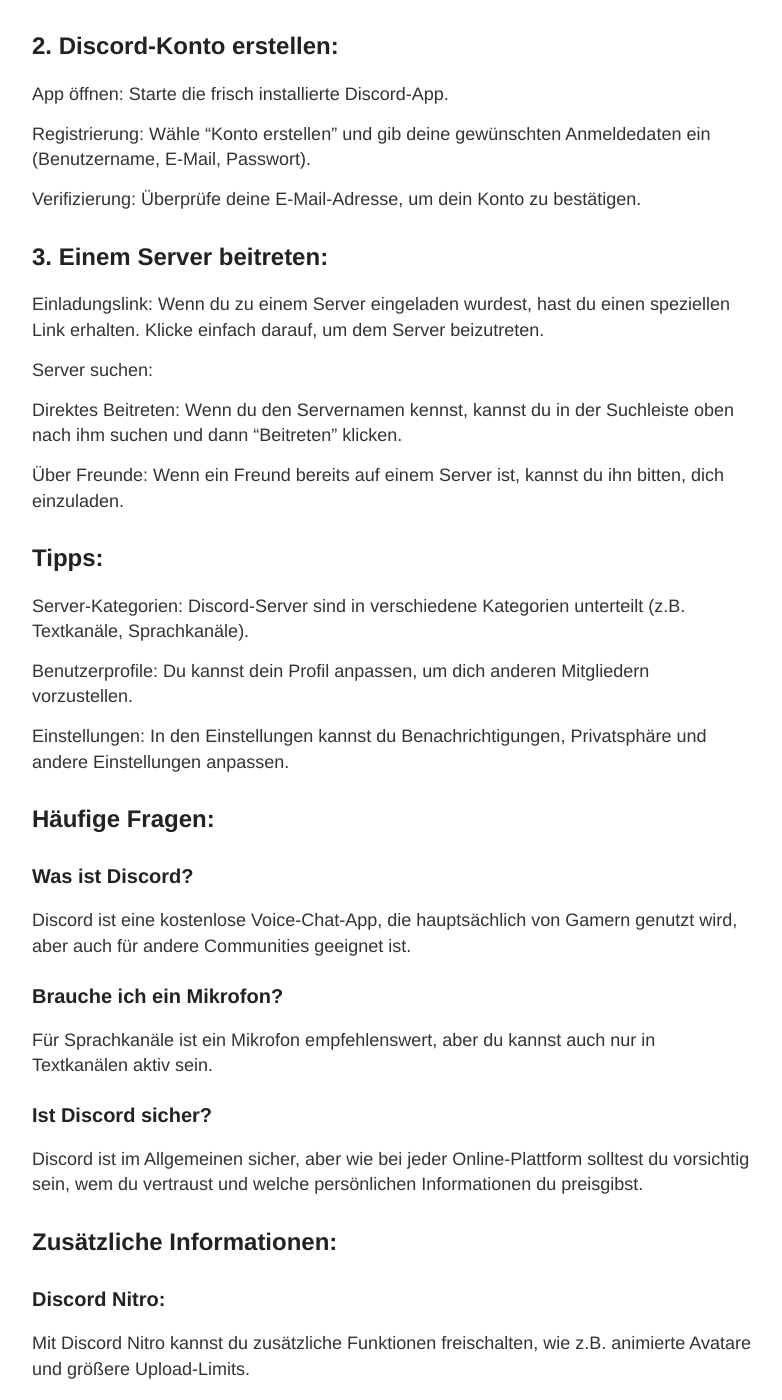
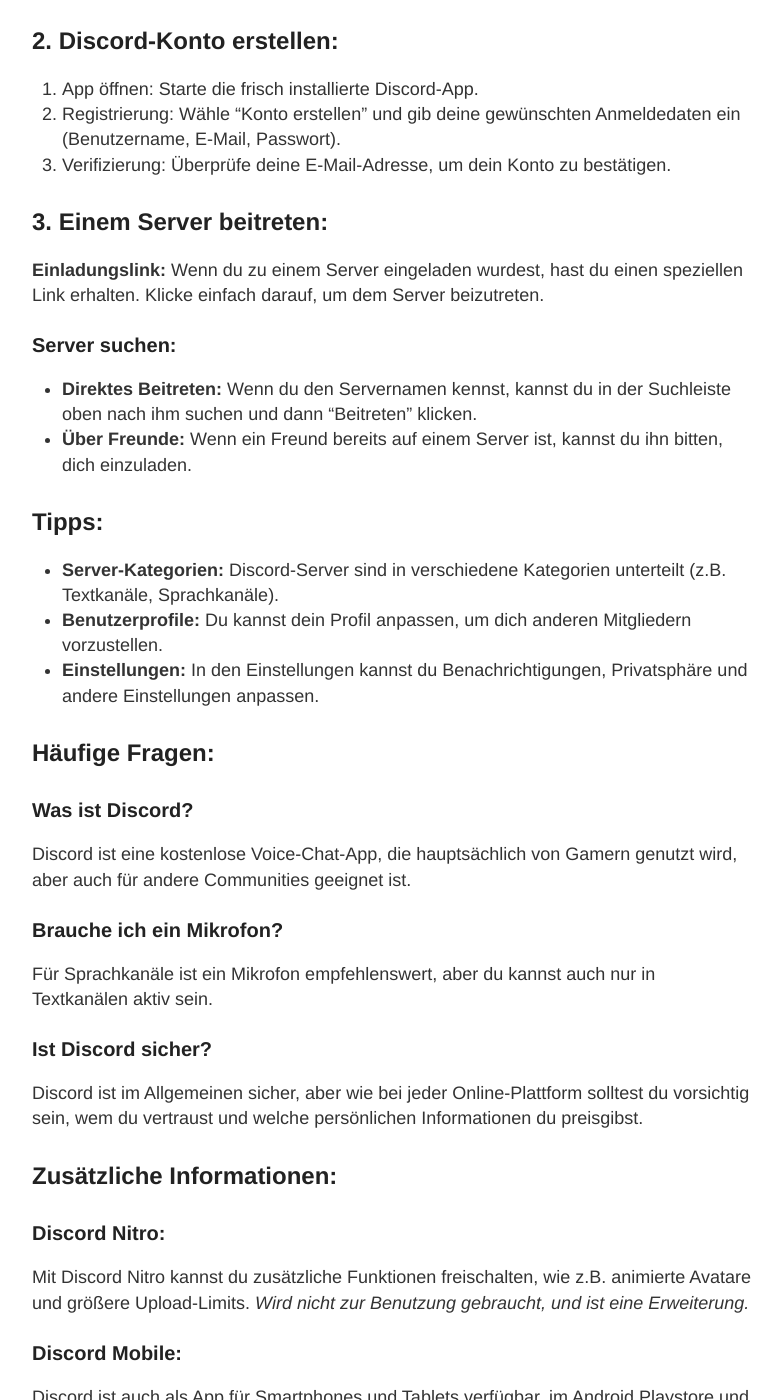
Before and after one commit to filstal/gingen, a Jekyll site: the page built from discord.md, in a window 1280 px wide and 1400 px high, scrolled down 511 px. Shown: the whole window, without its empty margins (248-1030 px from the left). Built offline with Jekyll 4.4.1, drawn with Linux system fonts in a browser that asks for light colours; some of the changed lines change nothing that is shown; some of the changed text lies outside the part shown.

Commit message:
Update discord.md

```diff
--- a/discord.md
+++ b/discord.md
@@ -8,37 +8,30 @@
 
 ## 1. Discord herunterladen und installieren:
 
-Besuche die offizielle Discord-Website: Gehe in deinem Browser zu https://discord.com/
-
-Lade die App herunter: Klicke auf den großen blauen Button "Für deinen Computer herunterladen".
-
-Installiere die App: Folge den Anweisungen auf dem Bildschirm, um die heruntergeladene Datei zu installieren.
+1. Besuche die offizielle Discord-Website: Gehe in deinem Browser zu https://discord.com/
+2. Lade die App herunter: Klicke auf den großen blauen Button "Für deinen Computer herunterladen".
+3. Installiere die App: Folge den Anweisungen auf dem Bildschirm, um die heruntergeladene Datei zu installieren.
 
 ## 2. Discord-Konto erstellen:
 
-App öffnen: Starte die frisch installierte Discord-App.
-
-Registrierung: Wähle "Konto erstellen" und gib deine gewünschten Anmeldedaten ein (Benutzername, E-Mail, Passwort).
-
-Verifizierung: Überprüfe deine E-Mail-Adresse, um dein Konto zu bestätigen.
+1. App öffnen: Starte die frisch installierte Discord-App.
+2. Registrierung: Wähle "Konto erstellen" und gib deine gewünschten Anmeldedaten ein (Benutzername, E-Mail, Passwort).
+3. Verifizierung: Überprüfe deine E-Mail-Adresse, um dein Konto zu bestätigen.
 
 ## 3. Einem Server beitreten:
 
-Einladungslink: Wenn du zu einem Server eingeladen wurdest, hast du einen speziellen Link erhalten. Klicke einfach darauf, um dem Server beizutreten.
+**Einladungslink:** Wenn du zu einem Server eingeladen wurdest, hast du einen speziellen Link erhalten. Klicke einfach darauf, um dem Server beizutreten.
 
-Server suchen:
+### Server suchen:
 
-Direktes Beitreten: Wenn du den Servernamen kennst, kannst du in der Suchleiste oben nach ihm suchen und dann "Beitreten" klicken.
-
-Über Freunde: Wenn ein Freund bereits auf einem Server ist, kannst du ihn bitten, dich einzuladen.
+- **Direktes Beitreten:** Wenn du den Servernamen kennst, kannst du in der Suchleiste oben nach ihm suchen und dann "Beitreten" klicken.
+- **Über Freunde:** Wenn ein Freund bereits auf einem Server ist, kannst du ihn bitten, dich einzuladen.
 
 ## Tipps:
 
-Server-Kategorien: Discord-Server sind in verschiedene Kategorien unterteilt (z.B. Textkanäle, Sprachkanäle).
-
-Benutzerprofile: Du kannst dein Profil anpassen, um dich anderen Mitgliedern vorzustellen.
-
-Einstellungen: In den Einstellungen kannst du Benachrichtigungen, Privatsphäre und andere Einstellungen anpassen.
+- **Server-Kategorien:** Discord-Server sind in verschiedene Kategorien unterteilt (z.B. Textkanäle, Sprachkanäle).
+- **Benutzerprofile:** Du kannst dein Profil anpassen, um dich anderen Mitgliedern vorzustellen.
+- **Einstellungen:** In den Einstellungen kannst du Benachrichtigungen, Privatsphäre und andere Einstellungen anpassen.
 
 ## Häufige Fragen:
 
@@ -58,12 +51,14 @@
 
 ### Discord Nitro:
 
-Mit Discord Nitro kannst du zusätzliche Funktionen freischalten, wie z.B. animierte Avatare und größere Upload-Limits.
+Mit Discord Nitro kannst du zusätzliche Funktionen freischalten, wie z.B. animierte Avatare und größere Upload-Limits. *Wird nicht zur Benutzung gebraucht, und ist eine Erweiterung.*
 
 ### Discord Mobile:
 
-Discord ist auch als App für Smartphones und Tablets verfügbar.
+Discord ist auch als App für Smartphones und Tablets verfügbar. im Android Playstore und im Appstore-IOS
 
 ## Sonstige Fragen
 
-Für Fragen zu allem stehen wir in der Discord Online Community gerne zur Verfügung. Du kannst uns dort Kontaktieren.
+Für weitere Fragen stehen wir in der Discord Online Community gerne zur Verfügung. Du kannst uns dort Kontaktieren.
+
+Stand: 2024-09-21
```
